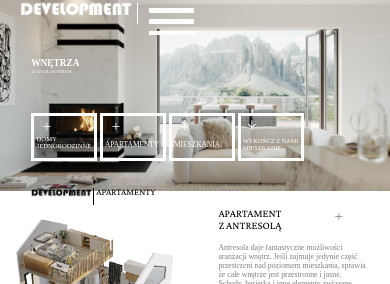
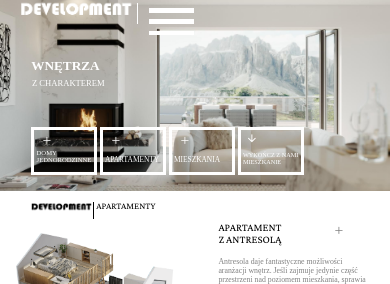
Before and after one commit to FilipPorzucek/FirstProtfolioProject, a plain HTML site: page index.html in a window 390 px wide. Shown: the top 284 px of the page. Drawn offline with nearby package versions, Linux system fonts and the light colour scheme; a web font is replaced by a local one.

Commit message:
Add files via upload

```diff
--- a/style.css
+++ b/style.css
@@ -1069,6 +1069,20 @@ margin-left: -2%;
                 border: 2% solid white !important;
 
             }
+            .writing{
+                margin-top: 8.4%;
+                margin-left: 8%;
+                color: white;
+                font-size: 3.4vw !important;
+
+                }
+                .writing2{
+                    margin-top: -1.8%;
+                    margin-left: 8.2%;
+                    color: white;
+                    font-size: 2.2vw !important;
+                    text-decoration: none;
+                }
             .plus{
                 color: white;
                 font-size: 4vw !important;
```
